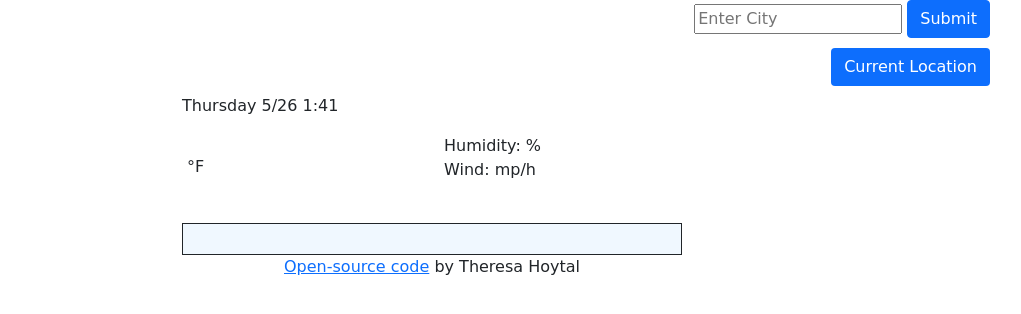
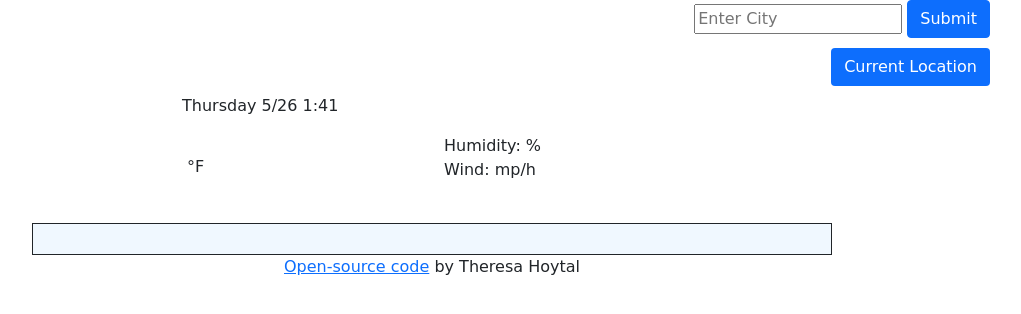
Before and after one commit to thoytal/weather-app, a plain HTML site: page index.html in a window 1280 px wide. Shown: the whole page, without its empty margins (208-1229 px from the left). Drawn offline with nearby package versions, Linux system fonts and the light colour scheme; no server answers.

Commit message:
Adjusted daily forecast columns in CSS

```diff
--- a/src/style.css
+++ b/src/style.css
@@ -75,11 +75,11 @@ p {
 .dailyForecast {
   text-align: center;
   list-style: none;
-  column-count: 3;
+  column-count: 6;
   border: 1px solid;
   margin: auto;
   padding: 15px 5px 15px 5px;
-  max-width: 500px;
+  max-width: 800px;
   background-color: aliceblue;
   font-size: 15px;
 }
```
